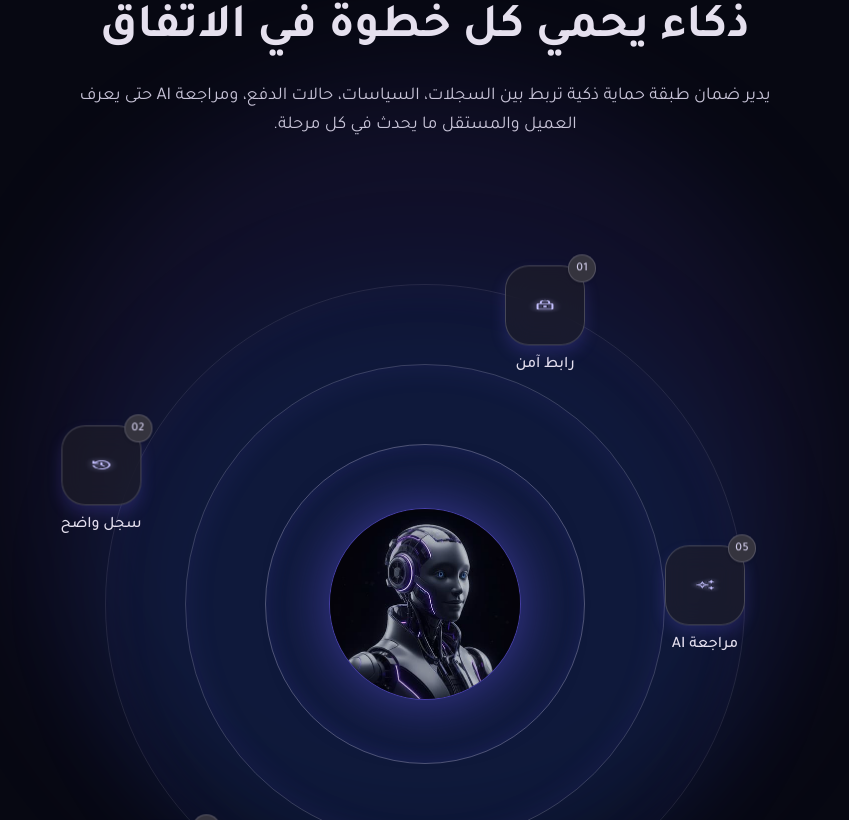
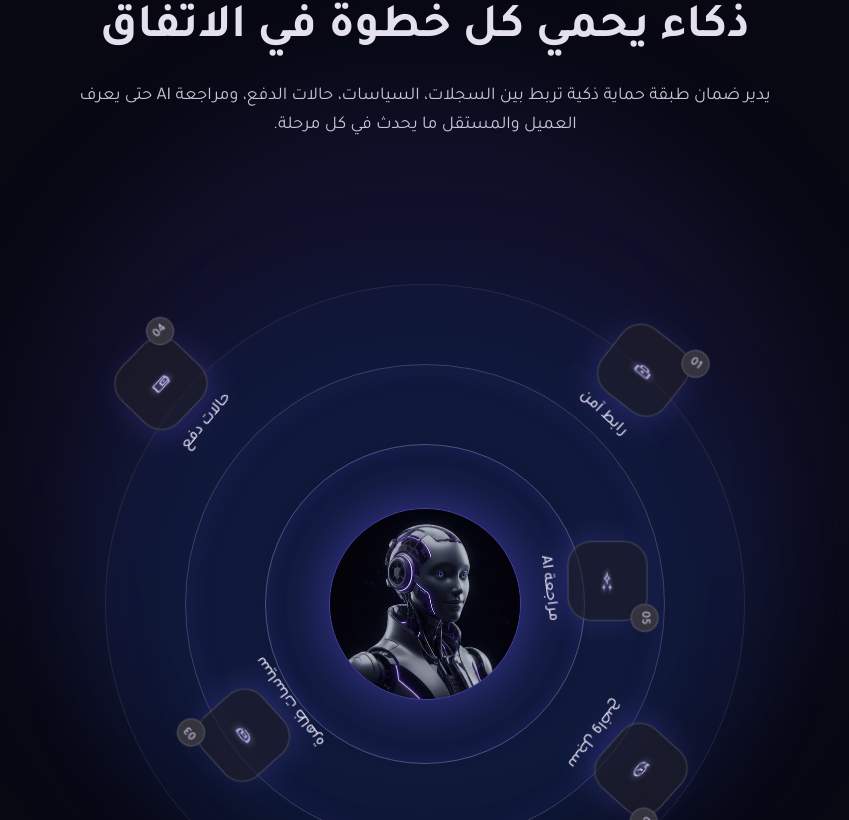
Before and after one commit to WasmSoft/dhaman_landing_page, a Next.js app: page / in a window 1280 px wide. Shown: the part 5460-6280 px from the top of the page, without its empty margins (215-1064 px from the left). Built offline with nearby package versions, Linux system fonts and the light colour scheme.

Commit message:
oribit-animation

```diff
--- a/package.json
+++ b/package.json
@@ -1,6 +1,6 @@
 {
   "name": "landingpage",
-  "version": "0.6.0",
+  "version": "0.7.0",
   "private": true,
   "engines": {
     "node": "^20.20.0 || >=22.22.0"
--- a/src/components/security/SecurityOrbit.tsx
+++ b/src/components/security/SecurityOrbit.tsx
@@ -1,15 +1,9 @@
+"use client";
+
 import Image from "next/image";
 
-import { cn } from "@/lib/utils";
-import type { SecurityNode, SecurityNodeId } from "@/types";
-
-const nodePositions: Record<SecurityNodeId, string> = {
-  "secure-link": "left-[62%] top-[3%] lg:left-[65%] lg:top-[3%]",
-  "clear-record": "left-[4%] top-[21%] lg:left-[9.5%] lg:top-[23%]",
-  "visible-policies": "left-[13%] top-[70%] lg:left-[18%] lg:top-[73%]",
-  "payment-status": "left-[66%] top-[74%] lg:left-[70%] lg:top-[78%]",
-  "ai-review": "left-[76%] top-[34%] lg:left-[85%] lg:top-[38%]",
-};
+import { useSecurityOrbitAnimation } from "@/lib/security";
+import type { SecurityNode } from "@/types";
 
 type SecurityOrbitProps = {
   coreImage: string;
@@ -22,8 +16,12 @@ export function SecurityOrbit({
   coreImageAlt,
   nodes,
 }: SecurityOrbitProps) {
+  const orbitRef = useSecurityOrbitAnimation({ nodes });
+
   return (
-    <div className="relative aspect-square w-full max-w-[800px]">
+    // AR: هذا المدار يبني دوائر الحماية المتداخلة ويضع كل نقطة على نصف قطر محسوب لتدور بسلاسة حول المركز.
+    // EN: This orbit builds the nested protection rings and places each node on a computed radius so it can orbit smoothly around the center.
+    <div ref={orbitRef} className="relative aspect-square w-full max-w-[800px]">
       <div
         aria-hidden="true"
         className="absolute inset-[10%] rounded-full border border-[#e4dfff]/10 shadow-[inset_0_0_50px_1px_rgb(109_93_252_/_0.05)]"
@@ -62,27 +60,37 @@ type SecurityOrbitNodeProps = {
 function SecurityOrbitNode({ node }: SecurityOrbitNodeProps) {
   return (
     <div
-      className={cn(
-        "absolute flex  -translate-x-1/4 md:translate-x-1/2 md:translate-y-1/3 lg:-translate-x-1/2 flex-col items-center gap-2",
-        nodePositions[node.id],
-      )}
+      data-orbit-node={node.id}
+      className="orbit-node pointer-events-none absolute flex items-start justify-center"
+      style={{ inset: node.orbitInset, rotate: `${node.startAngle}deg` }}
     >
-      <div className="relative flex size-10 md:size-14 items-center justify-center rounded-2xl border border-white/20 bg-[#201f28]/60 p-px shadow-[0_8px_16px_rgb(109_93_252_/_0.2)] backdrop-blur-md sm:size-16 lg:size-20 lg:rounded-[24px]">
+      <div className="orbit-anchor relative -translate-y-1/2">
+        <div className="orbit-card flex flex-col items-center gap-2">
+          <div
+            data-orbit-shell
+            className="relative flex size-10 items-center justify-center rounded-2xl border border-white/20 bg-[#201f28]/60 p-px shadow-[0_8px_16px_rgb(109_93_252_/_0.2)] backdrop-blur-md sm:size-16 md:size-14 lg:size-20 lg:rounded-[24px]"
+          >
             <span className="absolute -right-2 -top-2 flex size-6 items-center justify-center rounded-full border border-[#e4dfff]/20 bg-[#35343e] text-[10px] font-medium leading-none tracking-[0.02em] text-[#e4dfff]/90 shadow-sm lg:-right-3 lg:-top-3 lg:size-7 lg:text-xs">
               {node.number}
             </span>
             <Image
+              data-orbit-icon
               src={node.icon}
               alt=""
               width={33}
               height={33}
-          className=" object-contain size-6 lg:size-8.5"
+              className="size-6 object-contain lg:size-8.5"
             />
           </div>
 
-      <span className="whitespace-nowrap text-center text-xs md:text-sm font-medium leading-6 text-[#e5e0ee] lg:text-base">
+          <span
+            data-orbit-label
+            className="whitespace-nowrap text-center text-xs font-medium leading-6 text-[#e5e0ee] md:text-sm lg:text-base"
+          >
             {node.label}
           </span>
         </div>
+      </div>
+    </div>
   );
 }
--- a/src/constants/security.ts
+++ b/src/constants/security.ts
@@ -13,30 +13,50 @@ export const securityContent: SecurityContent = {
       number: "01",
       label: "رابط آمن",
       icon: "/security/images/secure-link-icon.svg",
+      orbitInset: "12%",
+      orbitDuration: 17,
+      orbitDirection: 1,
+      startAngle: 38,
     },
     {
       id: "clear-record",
       number: "02",
       label: "سجل واضح",
       icon: "/security/images/clear-record-icon.svg",
+      orbitInset: "18%",
+      orbitDuration: 19,
+      orbitDirection: -1,
+      startAngle: 132,
     },
     {
       id: "visible-policies",
       number: "03",
       label: "سياسات ظاهرة",
       icon: "/security/images/visible-policies-icon.svg",
+      orbitInset: "24%",
+      orbitDuration: 14,
+      orbitDirection: 1,
+      startAngle: 228,
     },
     {
       id: "payment-status",
       number: "04",
       label: "حالات دفع",
       icon: "/security/images/payment-status-icon.svg",
+      orbitInset: "9%",
+      orbitDuration: 21,
+      orbitDirection: -1,
+      startAngle: 314,
     },
     {
       id: "ai-review",
       number: "05",
       label: "مراجعة AI",
       icon: "/security/images/ai-review-icon.svg",
+      orbitInset: "29%",
+      orbitDuration: 12,
+      orbitDirection: -1,
+      startAngle: 90,
     },
   ],
 };
--- /dev/null
+++ b/src/lib/security/index.ts
@@ -0,0 +1 @@
+export { useSecurityOrbitAnimation } from "./useSecurityOrbitAnimation";
--- /dev/null
+++ b/src/lib/security/useSecurityOrbitAnimation.ts
@@ -0,0 +1,184 @@
+"use client";
+
+import { useGSAP } from "@gsap/react";
+import gsap from "gsap";
+import { ScrollTrigger } from "gsap/ScrollTrigger";
+import { useRef } from "react";
+
+import type { SecurityNode } from "@/types";
+
+gsap.registerPlugin(useGSAP, ScrollTrigger);
+
+type UseSecurityOrbitAnimationOptions = {
+  nodes: SecurityNode[];
+};
+
+// AR: هذا الهوك يربط كل عقدة بمسار دائري مستقل ويجعل الحركة مستمرة بدون قفزة عند نهاية كل دورة.
+// EN: This hook gives each node its own circular orbit and keeps the motion continuous without a jump at the end of each loop.
+export function useSecurityOrbitAnimation({
+  nodes,
+}: UseSecurityOrbitAnimationOptions) {
+  const scopeRef = useRef<HTMLDivElement | null>(null);
+
+  useGSAP(
+    () => {
+      const scope = scopeRef.current;
+      if (!scope || window.matchMedia("(prefers-reduced-motion: reduce)").matches) {
+        return;
+      }
+
+      const orbitNodes = nodes
+        .map((node) => {
+          const element = scope.querySelector<HTMLElement>(
+            `[data-orbit-node="${node.id}"]`,
+          );
+
+          return element ? { config: node, element } : null;
+        })
+        .filter(
+          (entry): entry is { config: SecurityNode; element: HTMLElement } =>
+            Boolean(entry),
+        );
+
+      if (!orbitNodes.length) {
+        return;
+      }
+
+      let hasStarted = false;
+
+      const introTimeline = gsap.timeline({
+        paused: true,
+        defaults: {
+          ease: "power2.out",
+          duration: 1.1,
+        },
+      });
+
+      orbitNodes.forEach(({ element }, index) => {
+        const shell = element.querySelector<HTMLElement>("[data-orbit-shell]");
+        const label = element.querySelector<HTMLElement>("[data-orbit-label]");
+        const icon = element.querySelector<HTMLElement>("[data-orbit-icon]");
+
+        gsap.set(element, {
+          opacity: 0,
+          scale: 0.82,
+          y: 18,
+          willChange: "transform, opacity",
+          transformOrigin: "center center",
+        });
+
+        if (icon) {
+          gsap.set(icon, {
+            willChange: "transform, opacity",
+            transformOrigin: "center center",
+          });
+        }
+
+        introTimeline.to(
+          element,
+          {
+            opacity: 1,
+            scale: 1,
+            y: 0,
+          },
+          index * 0.08,
+        );
+
+        if (shell) {
+          introTimeline.fromTo(
+            shell,
+            { boxShadow: "0 0 0 rgba(109, 93, 252, 0)" },
+            {
+              boxShadow: "0 10px 30px rgba(109, 93, 252, 0.22)",
+              duration: 0.9,
+            },
+            index * 0.08,
+          );
+        }
+
+        if (label) {
+          introTimeline.fromTo(
+            label,
+            { opacity: 0.45 },
+            { opacity: 1, duration: 0.8 },
+            index * 0.08 + 0.14,
+          );
+        }
+      });
+
+      const orbitTweens = orbitNodes.flatMap(({ config, element }, index) => {
+        const shell = element.querySelector<HTMLElement>("[data-orbit-shell]");
+        const icon = element.querySelector<HTMLElement>("[data-orbit-icon]");
+        const direction = config.orbitDirection;
+
+        const tweens = [
+          gsap.to(element, {
+            rotation: direction === 1 ? "+=360" : "-=360",
+            duration: config.orbitDuration,
+            ease: "none",
+            repeat: -1,
+            paused: true,
+            force3D: true,
+            transformOrigin: "center center",
+          }),
+        ];
+
+        if (shell) {
+          tweens.push(
+            gsap.to(shell, {
+              rotation: direction === 1 ? "-=360" : "+=360",
+              duration: config.orbitDuration,
+              ease: "none",
+              repeat: -1,
+              paused: true,
+              force3D: true,
+              transformOrigin: "center center",
+            }),
+          );
+        }
+
+        if (icon) {
+          tweens.push(
+            gsap.to(icon, {
+              scale: 1.08,
+              opacity: 0.92,
+              duration: 2 + index * 0.12,
+              ease: "sine.inOut",
+              repeat: -1,
+              yoyo: true,
+              paused: true,
+            }),
+          );
+        }
+
+        return tweens;
+      });
+
+      ScrollTrigger.create({
+        trigger: scope,
+        start: "top 80%",
+        end: "bottom 20%",
+        onEnter: () => {
+          if (!hasStarted) {
+            introTimeline.play(0);
+            hasStarted = true;
+          }
+
+          orbitTweens.forEach((tween) => tween.play());
+        },
+        onEnterBack: () => {
+          orbitTweens.forEach((tween) => tween.play());
+        },
+        onLeave: () => {
+          orbitTweens.forEach((tween) => tween.pause());
+        },
+        onLeaveBack: () => {
+          orbitTweens.forEach((tween) => tween.pause());
+        },
+      });
+    },
+    { dependencies: [nodes], scope: scopeRef },
+  );
+
+  return scopeRef;
+}
--- a/src/types/security.ts
+++ b/src/types/security.ts
@@ -10,6 +10,10 @@ export type SecurityNode = {
   number: string;
   label: string;
   icon: string;
+  orbitInset: string;
+  orbitDuration: number;
+  orbitDirection: 1 | -1;
+  startAngle: number;
 };
 
 export type SecurityContent = {
```
Lines whose indentation alone changed are shown as unchanged.
